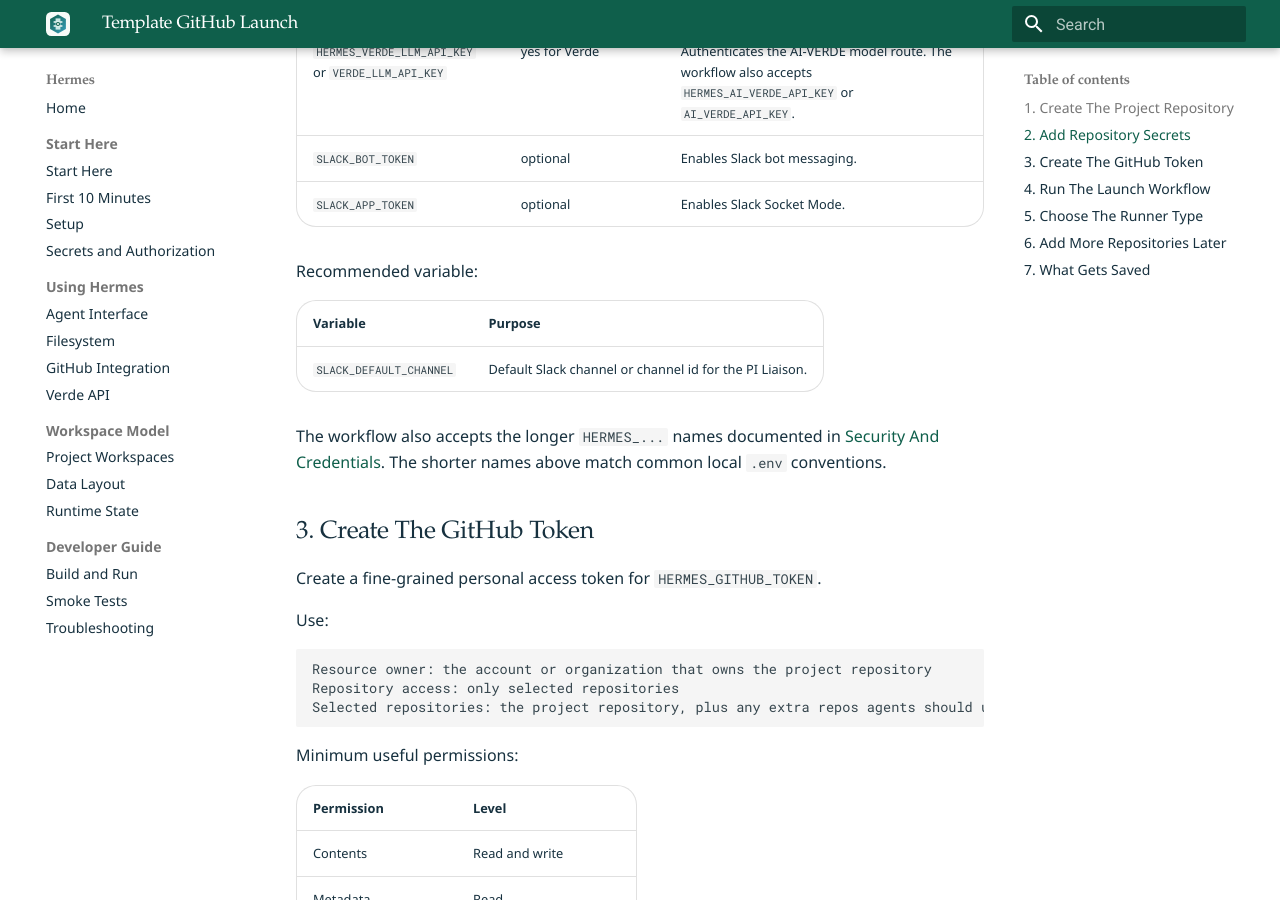
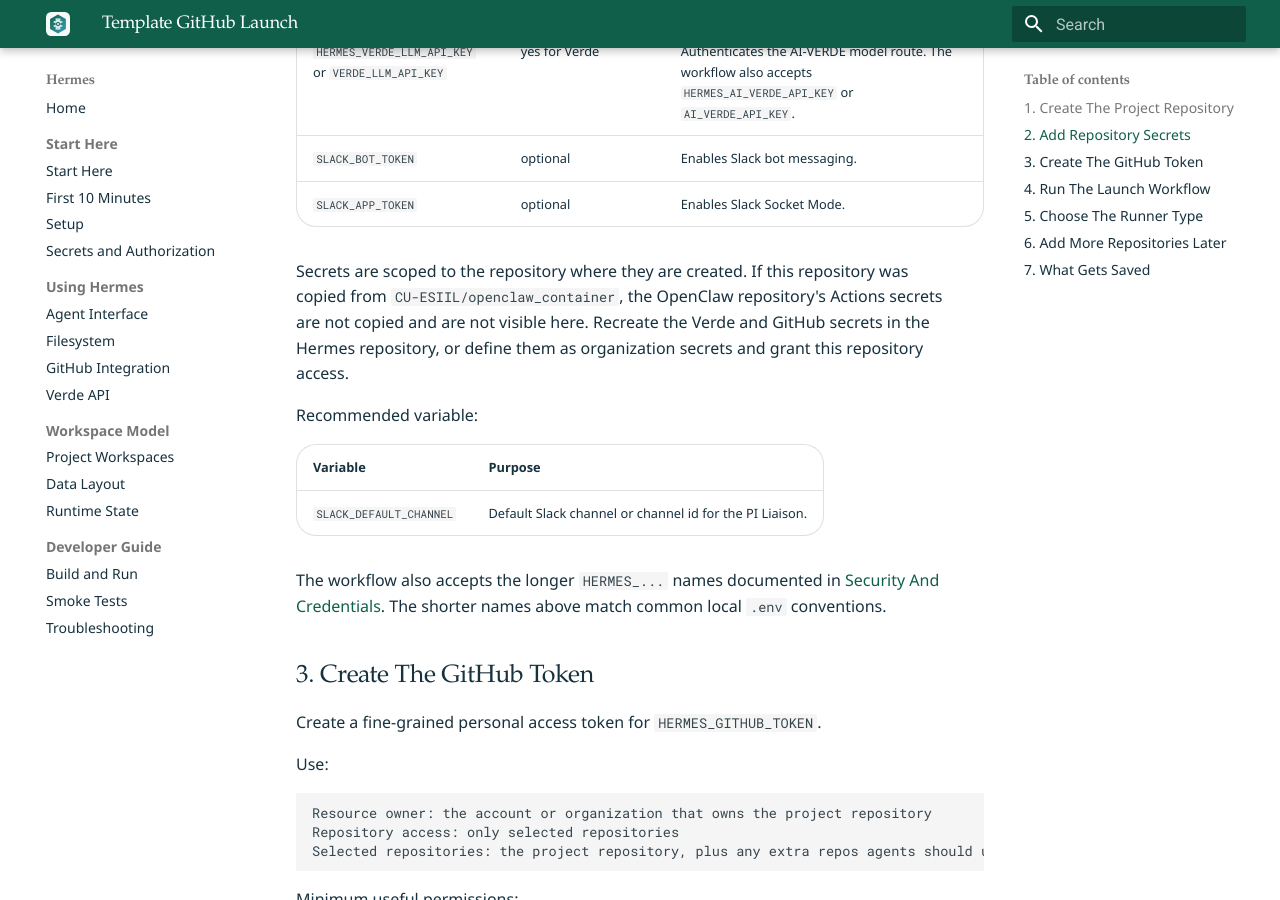
Before and after one commit to CU-ESIIL/hermes_container, an MkDocs documentation site: the page built from docs/use/template-github-launch.md, in a window 1280 px wide and 900 px high, scrolled down 1068 px. Built offline with MkDocs 1.6.1 and Material for MkDocs 9.7.7, drawn with Linux system fonts in a browser that asks for light colours.

Commit message:
github actions error fix

```diff
--- a/docs/use/template-github-launch.md
+++ b/docs/use/template-github-launch.md
@@ -41,6 +41,8 @@
 | `HERMES_VERDE_LLM_API_KEY` or `VERDE_LLM_API_KEY` | yes for Verde | Authenticates the AI-VERDE model route. The workflow also accepts `HERMES_AI_VERDE_API_KEY` or `AI_VERDE_API_KEY`. |
 | `SLACK_BOT_TOKEN` | optional | Enables Slack bot messaging. |
 | `SLACK_APP_TOKEN` | optional | Enables Slack Socket Mode. |
+
+Secrets are scoped to the repository where they are created. If this repository was copied from `CU-ESIIL/openclaw_container`, the OpenClaw repository's Actions secrets are not copied and are not visible here. Recreate the Verde and GitHub secrets in the Hermes repository, or define them as organization secrets and grant this repository access.
 
 Recommended variable:
 
```
Also changed, not shown: docs/security-and-credentials.md (+2 -0 lines), 1 other file.
